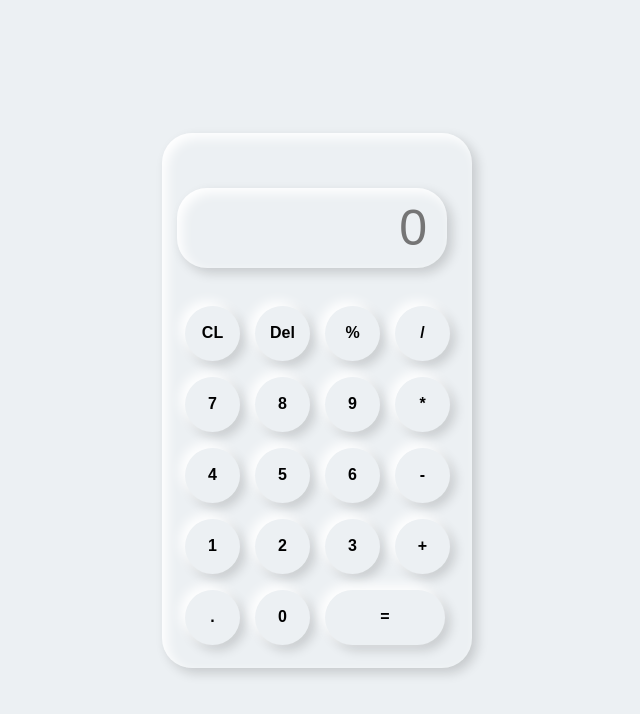
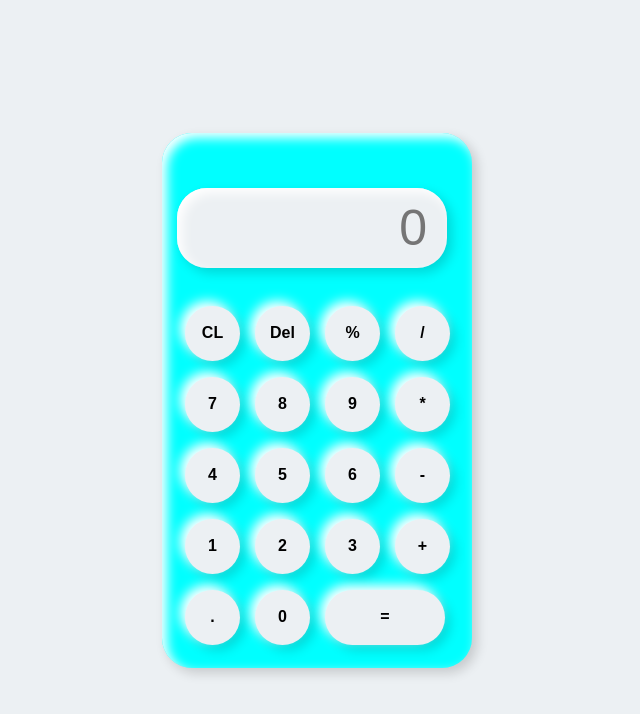
Before and after one commit to Mubasher19/calculator, a plain HTML site: page index.html in a window 1280 px wide. Shown: the whole page, without its empty margins (323-963 px from the left). Drawn offline with Linux system fonts and the light colour scheme.

Commit message:
cal wli file

```diff
--- a/index.html
+++ b/index.html
@@ -22,7 +22,8 @@
     align-items: center;
 }
 .calculator{
-    background-color: #ecf0f3;
+    /* background-color: #ecf0f3; */
+    background-color: aqua;
     padding: 15px;
     border-radius: 30px;
     box-shadow: inset 5px 5px 12px #ffffff,
```
